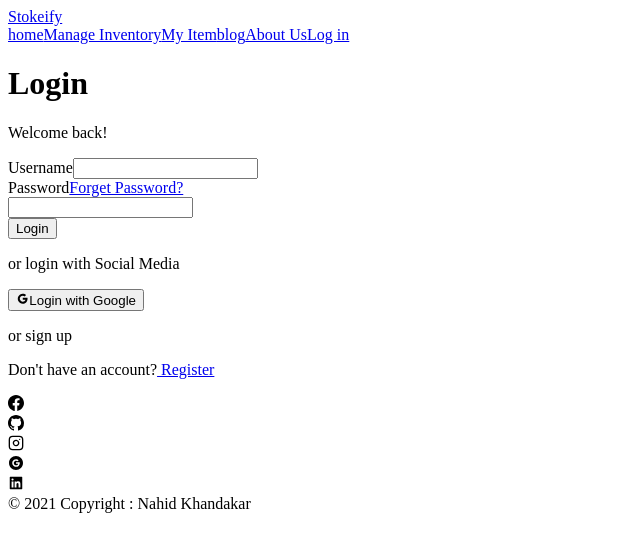
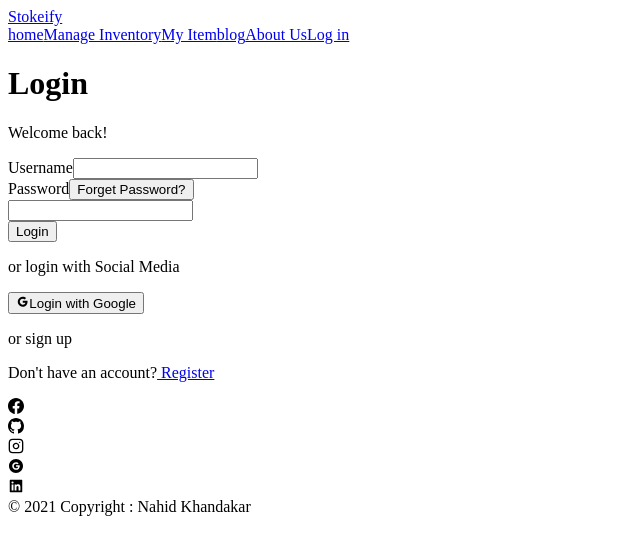
Before and after one commit to Nahid-khandakar/Stokeify, a React (Create React App) app: page /login in a window 1280 px wide. Shown: the top 554 px of the page, without its empty margins (0-640 px from the left). Built offline with nearby package versions, Linux system fonts and the light colour scheme.

Commit message:
log in add , reset , email varification add

```diff
--- a/src/component/Loading/Loading.js
+++ b/src/component/Loading/Loading.js
@@ -5,9 +5,9 @@
     return (
         <div className='min-h-full bg-gray-900'>
 
-            <div class=" flex justify-center items-center">
+            <div className=" flex justify-center items-center">
 
-                <div class="animate-spin rounded-full h-32 w-32 border-b-2 border-amber-500"></div>
+                <div className="animate-spin rounded-full h-32 w-32 border-b-2 border-amber-500"></div>
 
 
             </div>
--- a/src/component/Login/Login.js
+++ b/src/component/Login/Login.js
@@ -1,8 +1,65 @@
-import React from 'react';
+import React, { useRef } from 'react';
+import { useSendPasswordResetEmail, useSignInWithEmailAndPassword } from 'react-firebase-hooks/auth';
 import { AiOutlineGoogle } from 'react-icons/ai';
-import { Link } from 'react-router-dom';
+import { Link, useLocation, useNavigate } from 'react-router-dom';
+import auth from '../../Firebase/firebase.init';
+import Loading from '../Loading/Loading';
+
+import { ToastContainer, toast } from 'react-toastify';
+import 'react-toastify/dist/ReactToastify.css';
 
 const Login = () => {
+
+    const emailRef = useRef('')
+    const navigate = useNavigate()
+    const location = useLocation()
+
+
+    //for login
+    const [signInWithEmailAndPassword, user, loading, error] = useSignInWithEmailAndPassword(auth);
+
+    //for reset password
+    const [sendPasswordResetEmail, sending] = useSendPasswordResetEmail(auth);
+
+    //for loading
+    if (loading) {
+        return <Loading></Loading>
+    }
+
+    //for error
+    let errorElement;
+    if (error) {
+        errorElement = <p className='text-amber-500'>Error: {error?.message}</p>
+
+    }
+
+    //get form data and check
+    const handleLogin = (event) => {
+        event.preventDefault();
+
+        const email = event.target.email.value
+        const password = event.target.password.value
+
+        //console.log(email, password)
+        signInWithEmailAndPassword(email, password)
+
+    }
+
+    //reset password
+    const resetPassword = async () => {
+        const email = emailRef.current.value
+        console.log(email)
+        if (email) {
+            await sendPasswordResetEmail(email);
+            toast('Reset password link send on email')
+        }
+        else {
+            toast('Give Email Address')
+        }
+
+    }
+
+
     return (
         <div className='py-10 bg-gray-900'>
 
@@ -13,9 +70,9 @@
 
 
                 {/* from start here */}
-                <form className="mt-6">
+                <form className="mt-6" onSubmit={handleLogin}>
 
-                    {/* userName */}
+                    {/* email */}
                     <div>
                         <label htmlFor="username" className="block text-sm text-gray-800 dark:text-gray-200">Username</label>
 
@@ -23,8 +80,8 @@
 
 
 
-                        <input type="text" name="name"
-                            className="block w-full px-4 py-2 mt-2 text-gray-700  border rounded-md bg-gray-800 border-gray-600 focus:border-amber-300 focus:ring-amber-300 focus:outline-none focus:ring focus:ring-opacity-40" required />
+                        <input type="text" name="email" ref={emailRef}
+                            className="block w-full px-4 py-2 mt-2 text-gray-100  border rounded-md bg-gray-800 border-gray-600 focus:border-amber-300 focus:ring-amber-300 focus:outline-none focus:ring focus:ring-opacity-40" required />
 
 
                     </div>
@@ -33,15 +90,15 @@
                         <div className="flex items-center justify-between">
                             <label htmlFor="password" className="block text-sm text-gray-800 dark:text-gray-200">Password</label>
 
-
-                            <a href="/" className="text-xs text-gray-600 dark:text-gray-400 hover:underline">Forget Password?</a>
+                            {/* reset password */}
+                            <button onClick={resetPassword} className="text-xs text-gray-600 dark:text-gray-400 hover:underline">Forget Password?</button>
                         </div>
 
 
 
                         {/* password */}
                         <input type="password" name="password"
-                            className="block w-full px-4 py-2 mt-2 text-gray-700 bg-white border rounded-md dark:bg-gray-800 dark:text-gray-300 dark:border-gray-600 focus:border-blue-400 dark:focus:border-blue-300 focus:ring-blue-300 focus:outline-none focus:ring focus:ring-opacity-40" />
+                            className="block w-full px-4 py-2 mt-2 text-gray-100  border rounded-md bg-gray-800 border-gray-600 focus:border-amber-300 focus:ring-amber-300 focus:outline-none focus:ring focus:ring-opacity-40" required />
 
 
 
@@ -56,6 +113,9 @@
                         </input>
 
                     </div>
+
+                    {errorElement}
+                    <ToastContainer />
                 </form>
 
 
```
